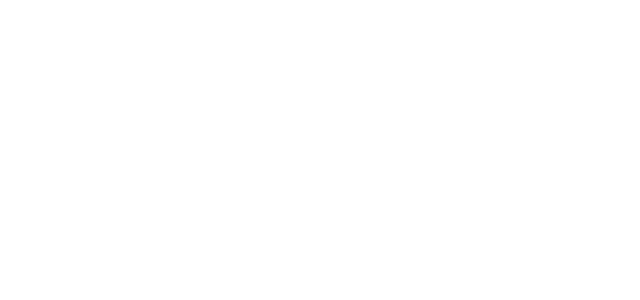
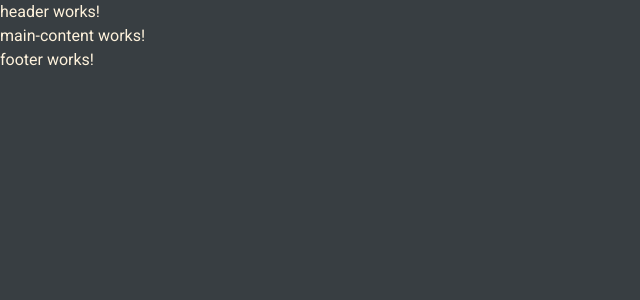
Before and after one commit to GDR1909/ap-fusionconsulting, an Angular app: page / in a window 1280 px wide. Shown: the top 300 px of the page, without its empty margins (0-640 px from the left). Built offline with nearby package versions, Linux system fonts and the light colour scheme.

Commit message:
started to build the website

```diff
--- a/src/app/app.component.html
+++ b/src/app/app.component.html
@@ -1 +1,5 @@
+<app-header></app-header>
+
 <router-outlet></router-outlet>
+
+<app-footer></app-footer>
--- a/src/app/app.component.ts
+++ b/src/app/app.component.ts
@@ -1,11 +1,13 @@
 import { Component } from '@angular/core';
 import { CommonModule } from '@angular/common';
 import { RouterOutlet } from '@angular/router';
+import { HeaderComponent } from './shared/components/header/header.component';
+import { FooterComponent } from './shared/components/footer/footer.component';
 
 @Component({
   selector: 'app-root',
   standalone: true,
-  imports: [CommonModule, RouterOutlet],
+  imports: [CommonModule, RouterOutlet, HeaderComponent, FooterComponent],
   templateUrl: './app.component.html',
   styleUrl: './app.component.scss'
 })
--- a/src/app/app.routes.ts
+++ b/src/app/app.routes.ts
@@ -1,3 +1,10 @@
 import { Routes } from '@angular/router';
+import { MainContentComponent } from './main-content/main-content.component';
+import { PrivacyPolicyComponent } from './privacy-policy/privacy-policy.component';
+import { ImprintComponent } from './imprint/imprint.component';
 
-export const routes: Routes = [];
+export const routes: Routes = [
+  { path: '', component: MainContentComponent },
+  { path: 'privacy-policy', component: PrivacyPolicyComponent },
+  { path: 'imprint', component: ImprintComponent },
+];
--- a/src/styles.scss
+++ b/src/styles.scss
@@ -16,4 +16,7 @@
 body {
   font-family: "Roboto"; /* My preferred default font */
   line-height: 1.5; /* Better readability */
+  background-color: rgb(56, 62, 66);
+  max-width: 1920px;
+  margin: 0 auto;
 }
```
Also changed, not shown: src/assets/img/logo.webp (added).
